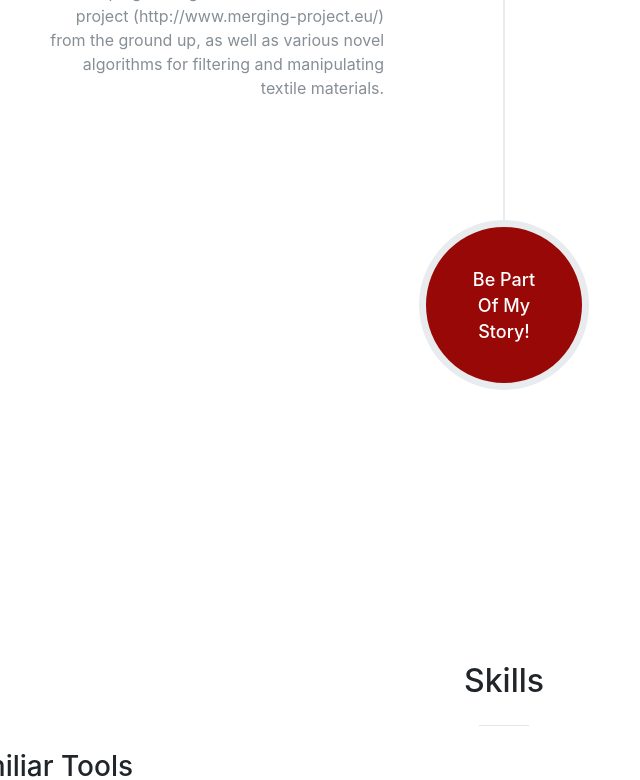
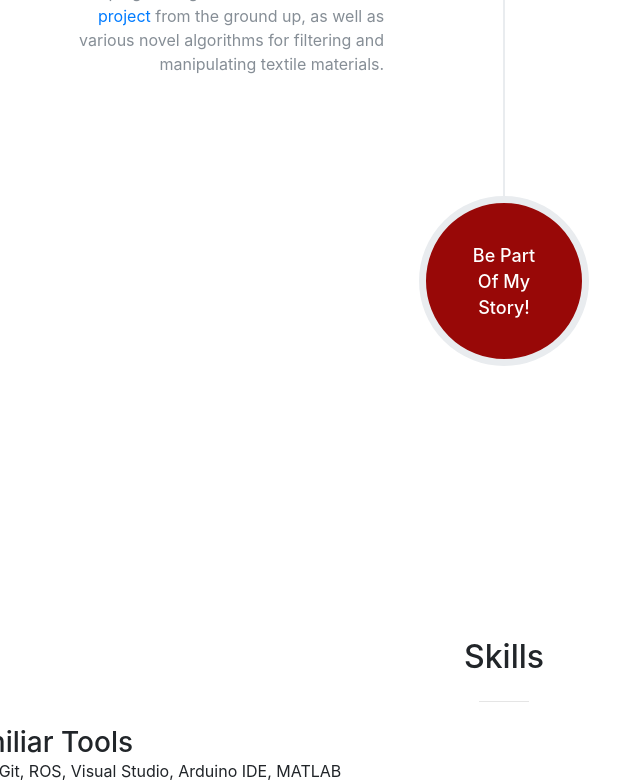
Before and after one commit to ekampourakis/Portfolio, a website with bundled scripts: page index.html in a window 1280 px wide. Shown: the part 4606-5386 px from the top of the page, without its empty margins (136-776 px from the left). Built offline with nearby package versions, Linux system fonts and the light colour scheme.

Commit message:
Add MERGING link

```diff
--- a/index.html
+++ b/index.html
@@ -213,7 +213,7 @@
 								<h4 class="subheading">Robotics Researcher at Laboratory for Manufacturing Systems & Automation (LMS)</h4>
 							</div>
 							<div class="timeline-body">
-								<p class="text-muted">Developing the digital twin of the MERGING project (http://www.merging-project.eu/) from the ground up, as well as various novel algorithms for filtering and manipulating textile materials.</p>
+								<p class="text-muted">Developing the digital twin of the <a href='http://www.merging-project.eu/'>MERGING project</a> from the ground up, as well as various novel algorithms for filtering and manipulating textile materials.</p>
 							</div>
 							</div>
 						</li>
```
